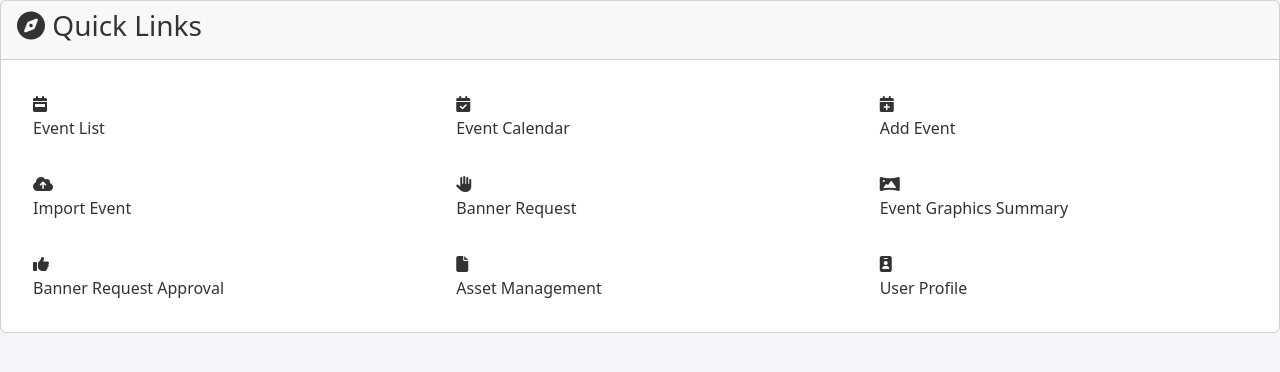
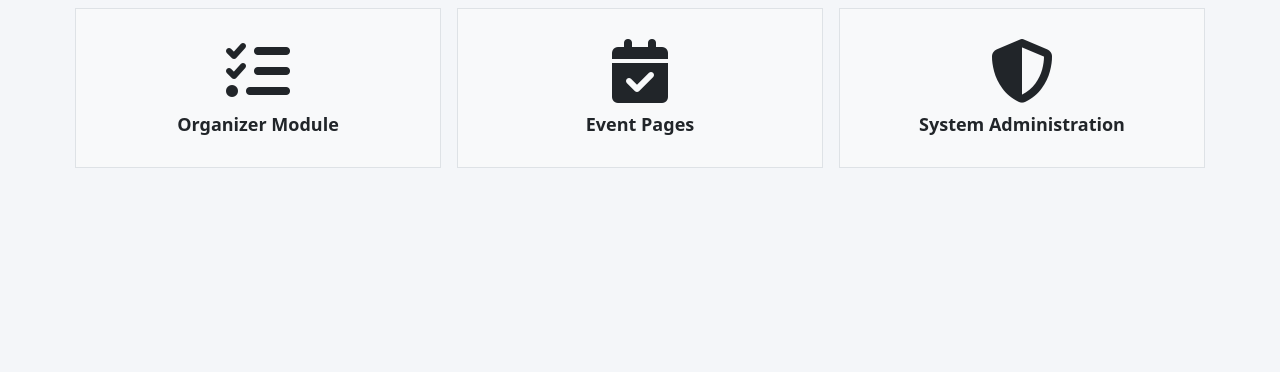
Before and after one commit to eveGEnts/Go-Headless, a React (Create React App) app: page / in a window 1280 px wide. Shown: the top 372 px of the page. Built offline with nearby package versions, Linux system fonts and the light colour scheme.

Commit message:
quicklinks

```diff
--- a/src/components/home/links.js
+++ b/src/components/home/links.js
@@ -1,34 +1,43 @@
 import React from 'react';
 import '@fortawesome/fontawesome-free/css/all.min.css';
 
+import './links.scss';
+
 const Links = () => {
   return (
-    <div className="card card-primary card-outline mb-3">
-      <div className="card-header">
-        <h3 className="card-title">
-          <i className="fa-solid fa-compass"></i>&nbsp;Quick Links
-        </h3>
-      </div>
-      <div className="card-body">
+    <div className="container">
         <div className="row menu-row">
+
             <div className="col-md-4 menu-col">
                 <div className="menu-option p-3" onClick={() => {}}>
-              <div><i className="fa fa-calendar-week fa-super"></i></div>
-              <div>Event List</div>
+                    <div><i className="fa fa-tasks fa-super"></i></div>
+                    <div className='fw-bold'>Organizer Module</div>
                 </div>
             </div>
+
             <div className="col-md-4 menu-col">
                 <div className="menu-option p-3" onClick={() => {}}>
                     <div><i className="fa fa-calendar-check fa-super"></i></div>
-              <div>Event Calendar</div>
+                    <div className='fw-bold'>Event Pages</div>
                 </div>
             </div>
+
             <div className="col-md-4 menu-col">
                 <div className="menu-option p-3" onClick={() => {}}>
-              <div><i className="fa fa-calendar-plus fa-super"></i></div>
-              <div>Add Event</div>
+                    <div><i className="fa fa-shield-halved fa-super"></i></div>
+                    <div className='fw-bold'>System Administration</div>
                 </div>
             </div>
+
+        </div>
+    </div>
+  );
+};
+
+export default Links;
+
+/*
+
           <div className="col-md-4 menu-col">
             <div className="menu-option p-3" onClick={() => {}}>
               <div><i className="fa-solid fa-cloud-arrow-up fa-super"></i></div>
@@ -65,10 +74,4 @@ const Links = () => {
               <div>User Profile</div>
             </div>
           </div>
-        </div>
-      </div>
-    </div>
-  );
-};
-
-export default Links;
+          */
--- /dev/null
+++ b/src/components/home/links.scss
@@ -0,0 +1,95 @@
+@import '../../custom.scss';
+
+/**
+ * Defines the appearance and layout of individual menu options within the user interface.
+ *
+ * Specifics:
+ * - Sets a fixed height.
+ * - Applies background color and border.
+ * - Utilizes flexbox for centering content.
+ * - Aligns text centrally.
+ * - Adds bottom margin for spacing.
+ * - Specifies font size.
+ */
+
+ .menu-option {
+    height: 160px;
+    background-color: #f8f9fa;
+    border: 1px solid #dee2e6;
+    display: flex;
+    flex-direction: column;
+    align-items: center;
+    justify-content: center;
+    text-align: center;
+    margin-bottom: 4px;
+    font-size: 18px;
+}
+
+/**
+ * Adjusts the margins of the row container for menu items to ensure precise alignment.
+ *
+ * Specifics:
+ * - Modifies right and left margins to control spacing.
+ */
+
+.menu-row {
+    margin-right: -15px;
+    margin-left: -15px;
+}
+
+/**
+ * Defines the spacing around individual menu columns within a row.
+ *
+ * Specifics:
+ * - Adds padding to create space around column items.
+ */
+
+.menu-col {
+    padding: 8px;
+}
+
+/**
+ * Enhances the hover effect for menu options to improve interactivity and visual feedback.
+ *
+ * Specifics:
+ * - Changes background color on hover.
+ * - Changes cursor to indicate interactivity.
+ * - Adds a shadow effect for a 3D appearance.
+ * - Smooth transitions for background color and shadow.
+ */
+
+.menu-option:hover {
+    background-color: $primaryLight;
+    cursor: pointer;
+    box-shadow: 0 4px 8px rgba(0, 0, 0, 0.1);
+    transition: background-color 0.3s, box-shadow 0.3s;
+}
+
+/**
+ * Styles super-sized Font Awesome icons within the menu options.
+ *
+ * Specifics:
+ * - Sets a large font size.
+ * - Adds spacing between the icon and accompanying text.
+ */
+
+.fa-super {
+    font-size: 64px;
+    margin-bottom: 8px;
+}
+
+/**
+ * Styles SVG icons within the menu options to match the size of Font Awesome icons.
+ *
+ * Specifics:
+ * - Sets fixed height and width while maintaining aspect ratio.
+ * - Adds spacing between the icon and accompanying text.
+ */
+
+ /*
+.icon {
+    height: 42px;
+    width: 42px;
+    margin-bottom: 8px;
+}
+*/
--- a/src/custom.scss
+++ b/src/custom.scss
@@ -1,14 +1,6 @@
-// Override default variables before the import
-//$body-bg: #000;
+// Theme color
+$primary: #286161;
+$success: #1695a0;
 
-// Import Bootstrap functions and variables
-//@import '~bootstrap/scss/_functions.scss';
-//@import '~bootstrap/scss/_variables.scss';
-
-// Override the primary color
-$primary: #286161; // Set your desired color here
-$success: #1695a0;
-$body-color: #333333;  // Set to any color you want, e.g., dark gray
-// Import Bootstrap and its default variables
+$primaryLight: #2861611F;
 @import '~bootstrap/scss/bootstrap.scss';
-//$primary: #286161; // Set your desired color here
```
Lines whose indentation alone changed are shown as unchanged.
